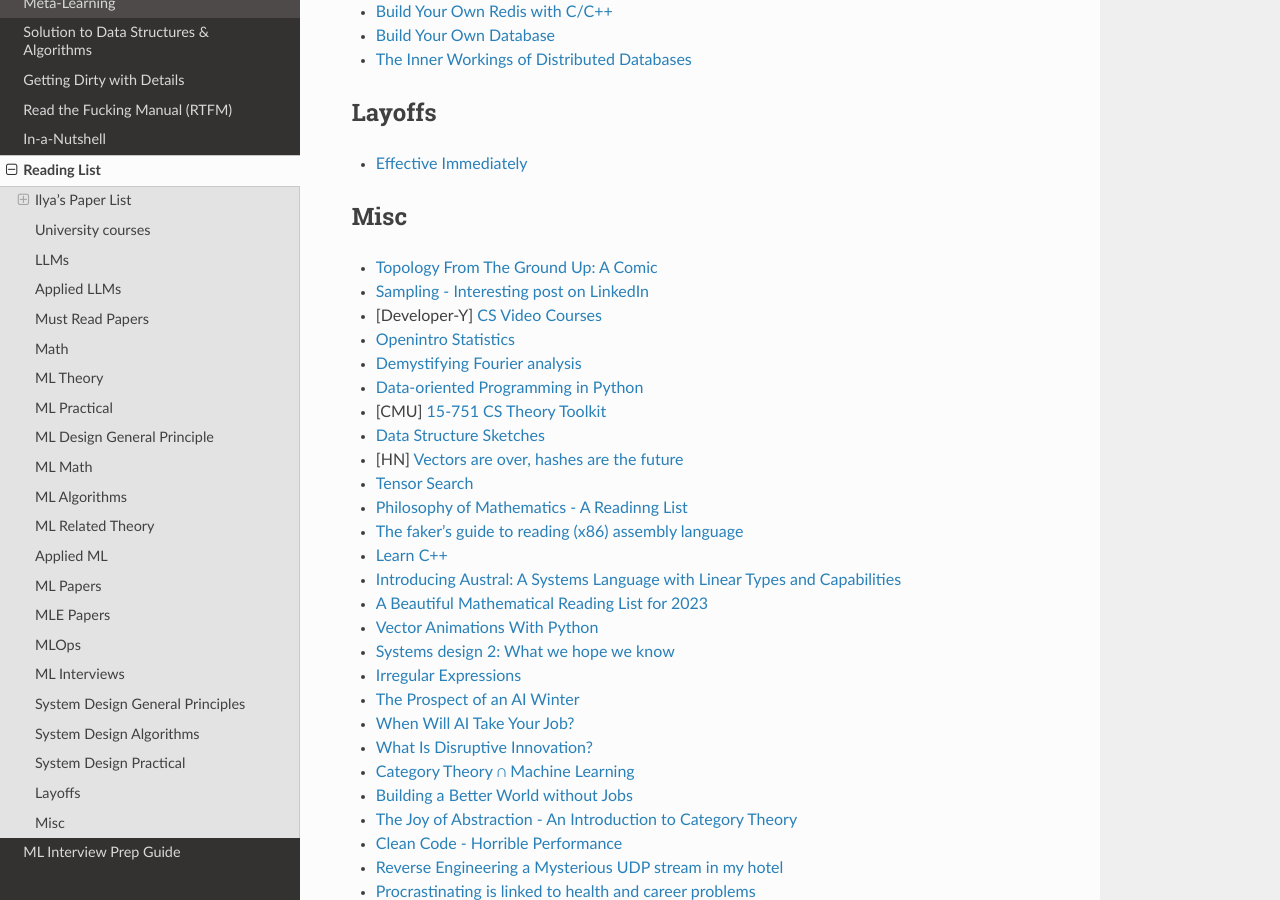
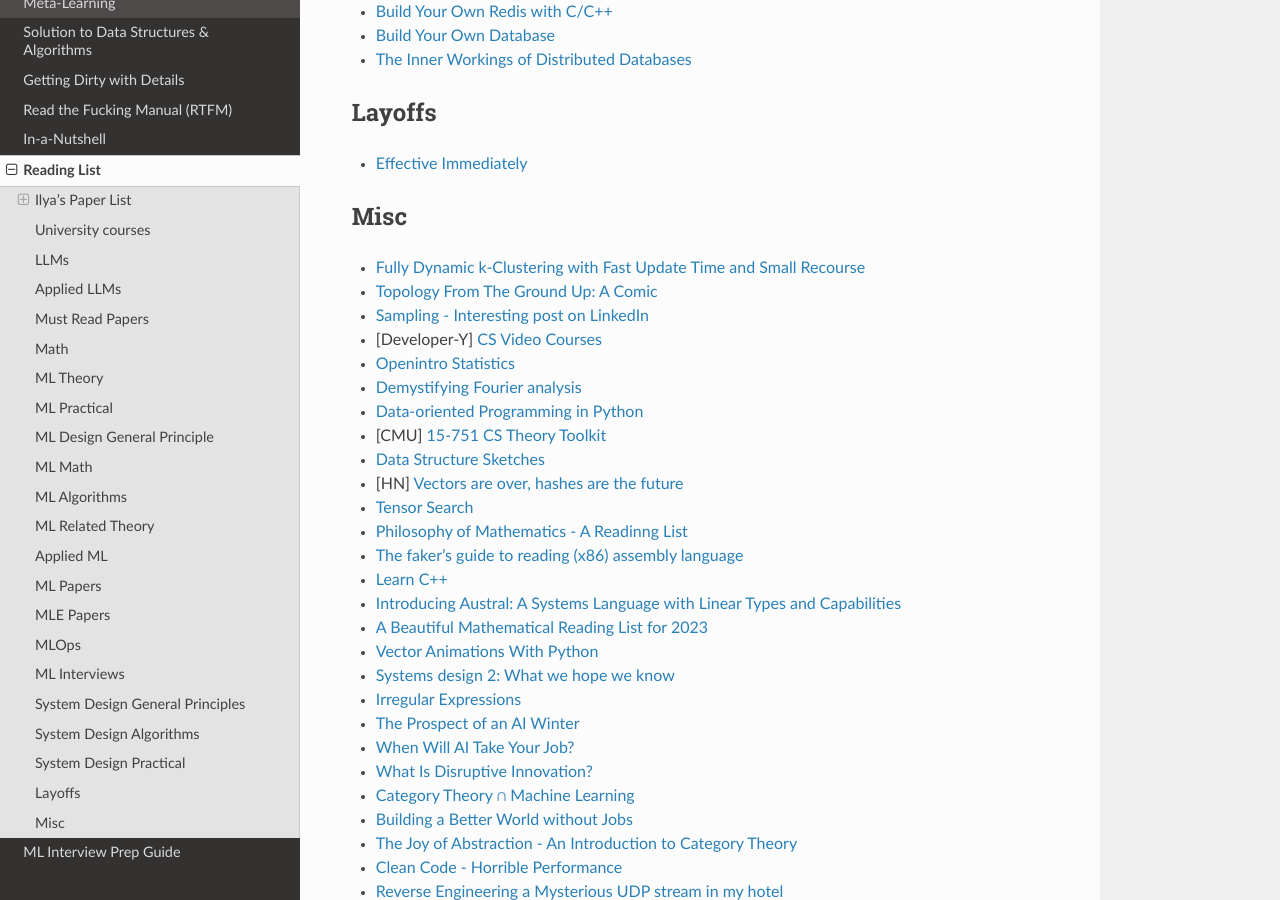
Before and after one commit to uselesstechjunks/leetcode, a Sphinx documentation site: the page built from docs/source/readlist.rst, in a window 1280 px wide and 900 px high, scrolled down 10214 px. Built offline with Sphinx 7.4.7 and the Read the Docs theme 2.0.0, drawn with Linux system fonts in a browser that asks for light colours.

Commit message:
Update readlist.rst

```diff
--- a/docs/source/readlist.rst
+++ b/docs/source/readlist.rst
@@ -416,7 +416,7 @@ Layoffs
 ******************************************************************************************
 Misc
 ******************************************************************************************
-
+* `Fully Dynamic k-Clustering with Fast Update Time and Small Recourse <https://arxiv.org/abs/2408.01325>`_
 * `Topology From The Ground Up: A Comic <https://processoveroutcome.substack.com/p/topology-from-the-ground-up?r=4irfl>`_
 * `Sampling - Interesting post on LinkedIn <https://www.linkedin.com/posts/sahil0094_sampling-trainingdata-machinelearnig-activity-7043559310324285440-58h2>`_
 * [Developer-Y] `CS Video Courses <https://github.com/Developer-Y/cs-video-courses>`_
```
